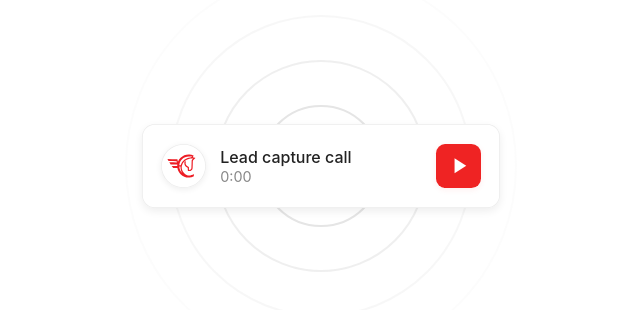
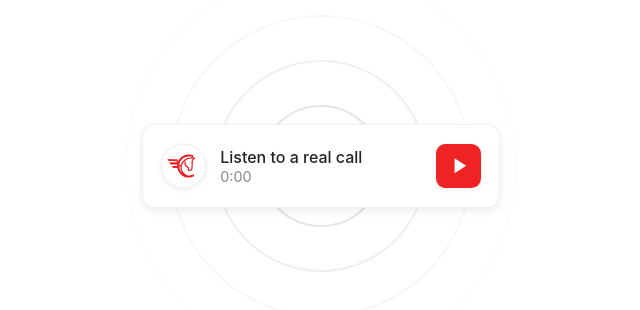
Before and after one commit to jeremyblaze/Chariot-Audio-Player, a plain HTML site: page index.html in a window 1280 px wide. Shown: the part 242-552 px from the top of the page, 319-959 px from the left. Drawn offline with nearby package versions, Linux system fonts and the light colour scheme.

Commit message:
Update index.html
Updated the title of the file that displays

```diff
--- a/index.html
+++ b/index.html
@@ -180,7 +180,7 @@
                     <img src="logo.svg" alt="Logo" />
                 </div>
                 <div class="audio-meta">
-                    <div class="audio-title">Lead capture call</div>
+                    <div class="audio-title">Listen to a real call</div>
                     <div class="audio-time" id="audio-time">0:00</div>
                 </div>
             </div>
```
